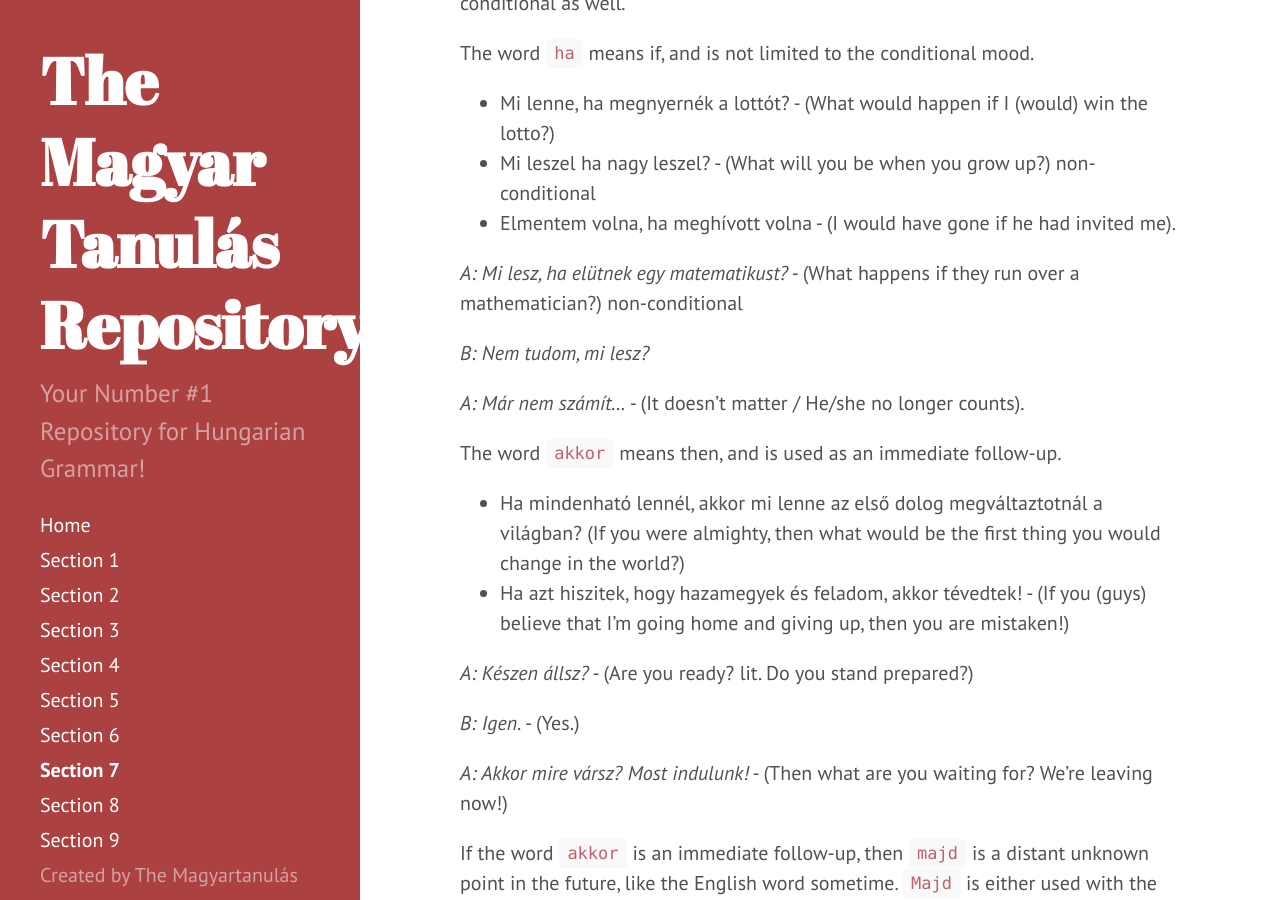
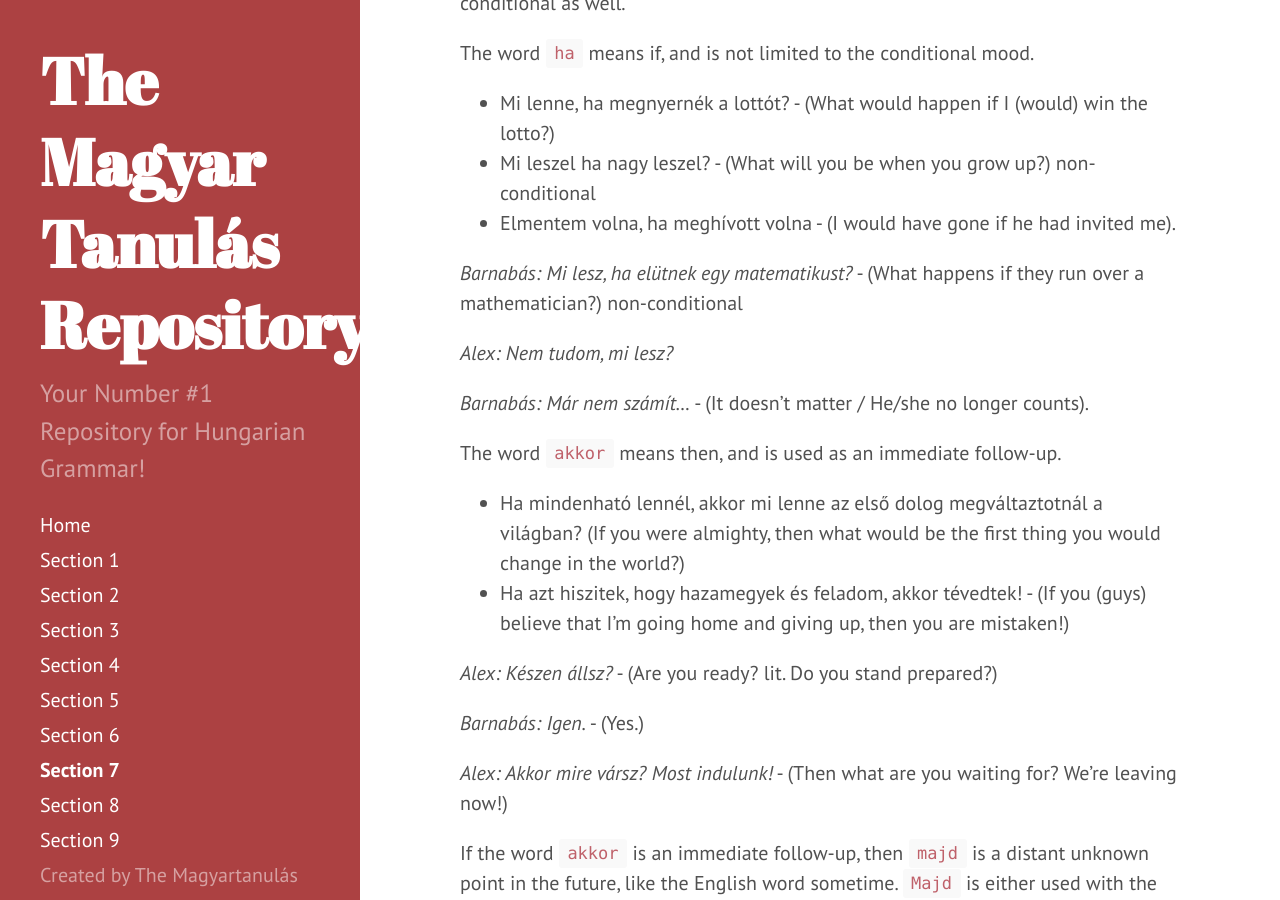
Before and after one commit to Magyartanulas/magyartanulas.github.io, a Jekyll site: the page built from Section7.md, in a window 1280 px wide and 900 px high, scrolled down 2787 px. Built offline with Jekyll 4.4.1, drawn with Linux system fonts in a browser that asks for light colours; Markdown is read by kramdown in place of the engine named in the settings.

Commit message:
Update Section7.md

```diff
--- a/Section7.md
+++ b/Section7.md
@@ -79,22 +79,22 @@ The word `ha` means if, and is not limited to the conditional mood.
 * Mi leszel ha nagy leszel? - (What will you be when you grow up?) non-conditional
 * Elmentem volna, ha meghívott volna - (I would have gone if he had invited me).
 
-*A: Mi lesz, ha elütnek egy matematikust?* - (What happens if they run over a mathematician?) non-conditional
+*Barnabás: Mi lesz, ha elütnek egy matematikust?* - (What happens if they run over a mathematician?) non-conditional
 
-*B: Nem tudom, mi lesz?*
+*Alex: Nem tudom, mi lesz?*
 
-*A: Már nem számít...* - (It doesn't matter / He/she no longer counts).
+*Barnabás: Már nem számít...* - (It doesn't matter / He/she no longer counts).
 
 The word `akkor` means then, and is used as an immediate follow-up.
 
 * Ha mindenható lennél, akkor mi lenne az első dolog megváltaztotnál a világban? (If you were almighty, then what would be the first thing you would change in the world?)
 * Ha azt hiszitek, hogy hazamegyek és feladom, akkor tévedtek! - (If you (guys) believe that I'm going home and giving up, then you are mistaken!)
 
-*A: Készen állsz?* - (Are you ready? lit. Do you stand prepared?)
+*Alex: Készen állsz?* - (Are you ready? lit. Do you stand prepared?)
 
-*B: Igen.* - (Yes.)
+*Barnabás: Igen.* - (Yes.)
 
-*A: Akkor mire vársz? Most indulunk!* - (Then what are you waiting for? We're leaving now!)
+*Alex: Akkor mire vársz? Most indulunk!* - (Then what are you waiting for? We're leaving now!)
 
 If the word `akkor` is an immediate follow-up, then `majd` is a distant unknown point in the future, like the English word sometime. `Majd` is either used with the conditional mood or present indicative mood (never the future).
 
```
